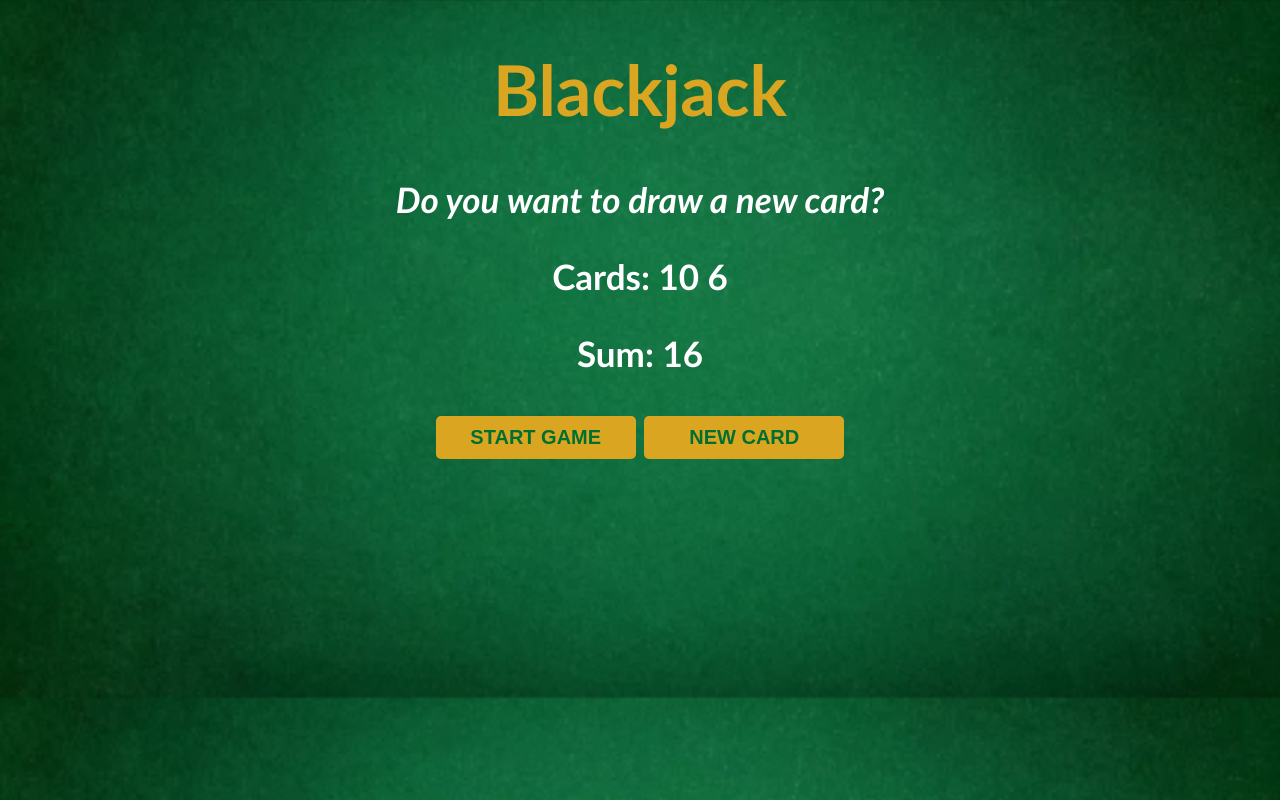
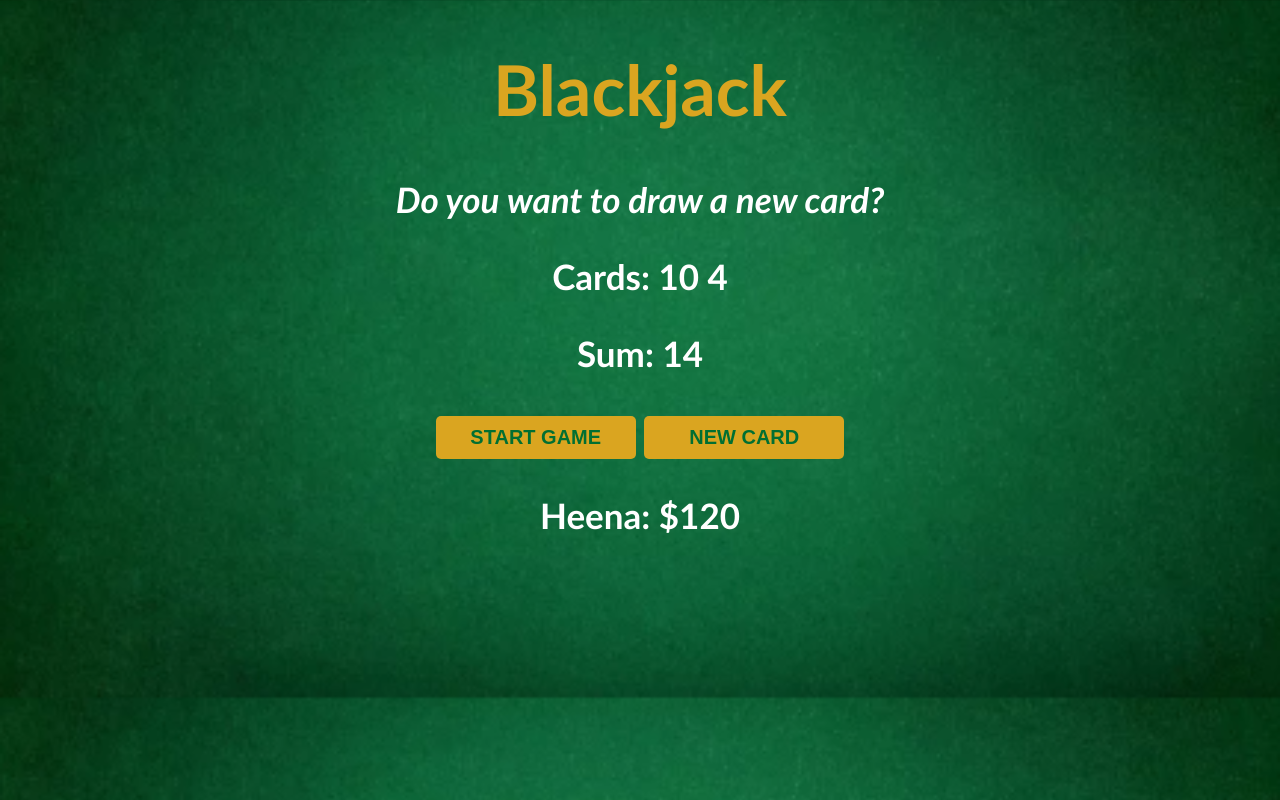
Before and after one commit to Heena-Sabharwal/MyWebpages, a plain HTML site: page Responsive Web Design with JS/Blackjack/blackjack.html in a window 1280 px wide. Both pictures are taken after a click on the button "START GAME". Drawn offline with Linux system fonts and the light colour scheme.

Commit message:
Added objects

```diff
--- a/Responsive Web Design with JS/Blackjack/blackjack.html
+++ b/Responsive Web Design with JS/Blackjack/blackjack.html
@@ -14,5 +14,6 @@
         <p id="sum-el">Sum:</p>
         <button id="start-btn" onclick="startGame()">START GAME</button>
         <button id="new-btn" onclick="newCard()">NEW CARD</button>
+        <p id="player-el"></p>
 	</body>
 </html>
--- a/Responsive Web Design with JS/Blackjack/blackjack_js.js
+++ b/Responsive Web Design with JS/Blackjack/blackjack_js.js
@@ -1,14 +1,40 @@
-let firstcard=10;
-let secondcard=6;
 let hasBlackjack=false;
 let isAlive=true;
-let sum=firstcard+secondcard;
-let cards=[firstcard,secondcard]
+let sum=0;
+let cards=[]
+
 let sumEl=document.querySelector("#sum-el");
 let cardsEl=document.querySelector("#cards-el");
 let messageEl=document.getElementById("message-el");
 
+
+let playerEl=document.getElementById("player-el");
+
+let player={
+    name:"Heena",
+    chips:120
+}
+
+playerEl.textContent=player.name + ": $" + player.chips
+
+function getRandomCard(){
+    let num= Math.floor(1+Math.random()*13)
+    if(num==1)
+        return 11
+    if(num>10)
+        return 10
+    return num
+}
 function startGame(){
+    hasBlackjack=false;
+    isAlive=true;
+    cards=[];
+    sum=0;
+    let fc=getRandomCard();
+    let sc=getRandomCard();
+    cards.push(fc);
+    cards.push(sc);
+    sum=fc+sc
     renderGame();
 }
 function renderGame(){
@@ -33,7 +59,10 @@ function renderGame(){
 }
 
 function newCard(){
-    cards.push(6);
-    sum+=6;
+    if(isAlive && hasBlackjack==false){
+    let nc=getRandomCard();
+    cards.push(nc);
+    sum+=nc
     renderGame();
+    }
 }
```
